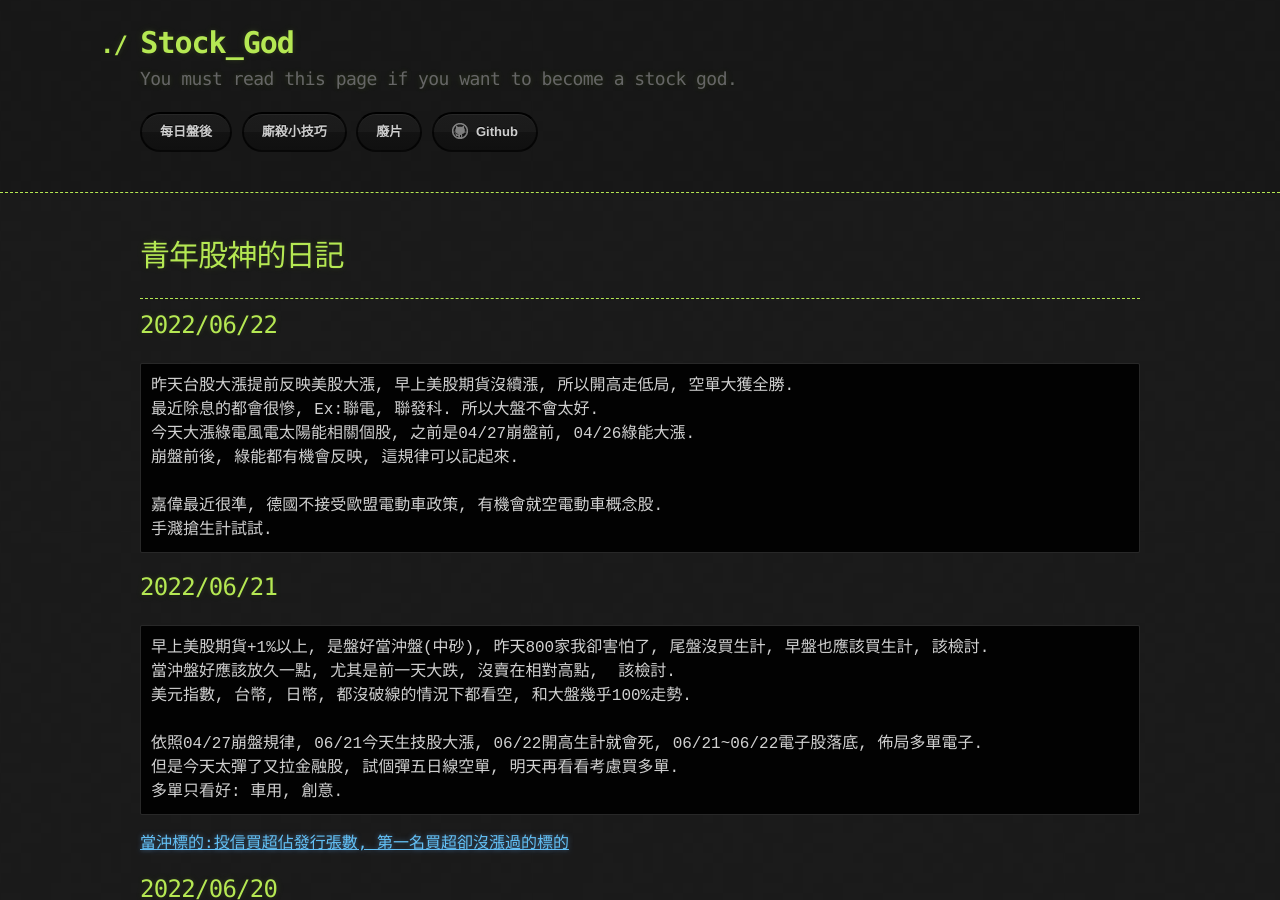
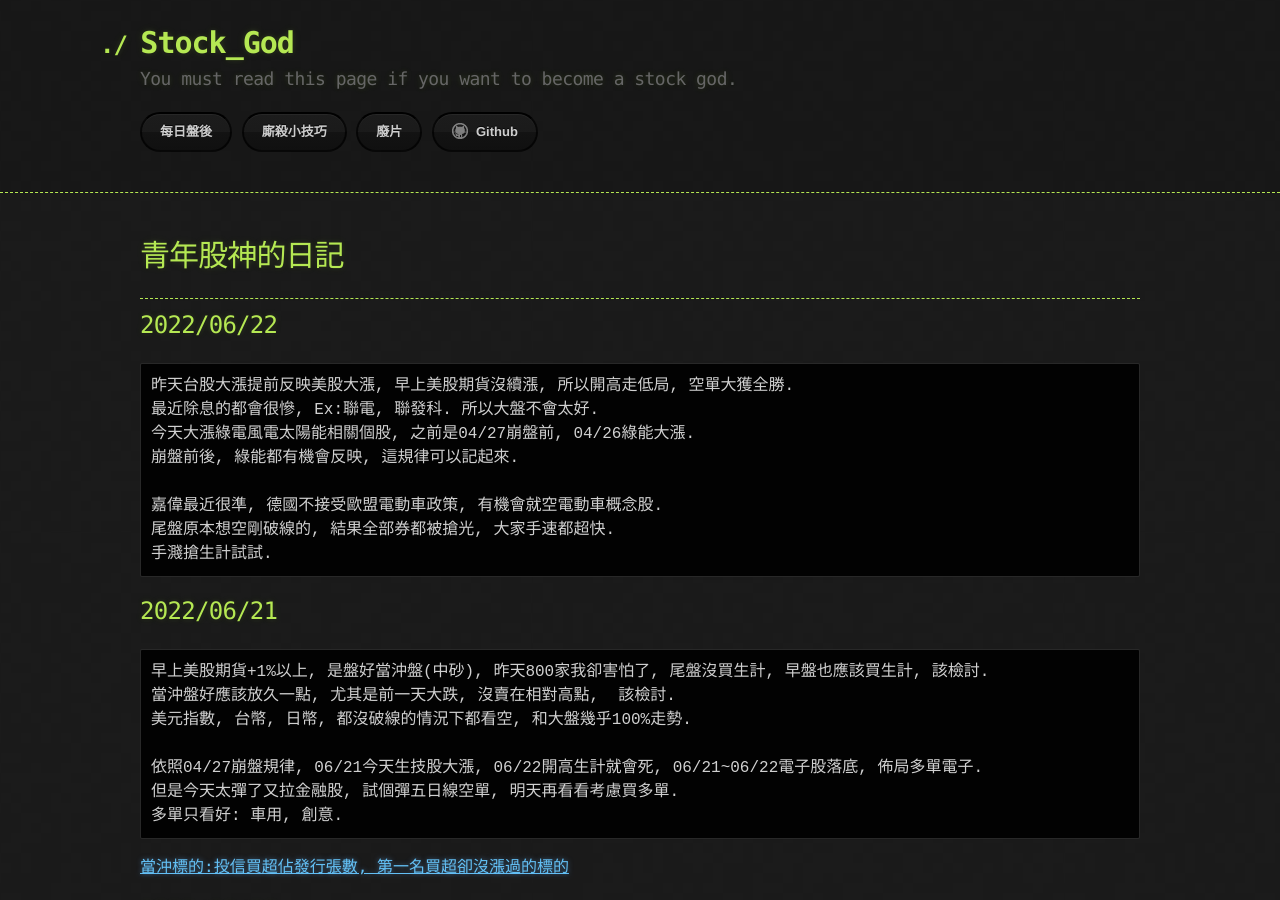
Before and after one commit to lepg5487/Stock_God, a Jekyll site: the page built from index.md, in a window 1280 px wide and 900 px high. Built offline with Jekyll 4.4.1, drawn with Linux system fonts in a browser that asks for light colours; our own code applies the rules of GitHub Pages for plain Markdown files.

Commit message:
Update index.md

````diff
--- a/index.md
+++ b/index.md
@@ -14,6 +14,7 @@ layout: testlayouts
 崩盤前後, 綠能都有機會反映, 這規律可以記起來.
 
 嘉偉最近很準, 德國不接受歐盟電動車政策, 有機會就空電動車概念股.
+尾盤原本想空剛破線的, 結果全部券都被搶光, 大家手速都超快.
 手濺搶生計試試.
 ```
 
````
